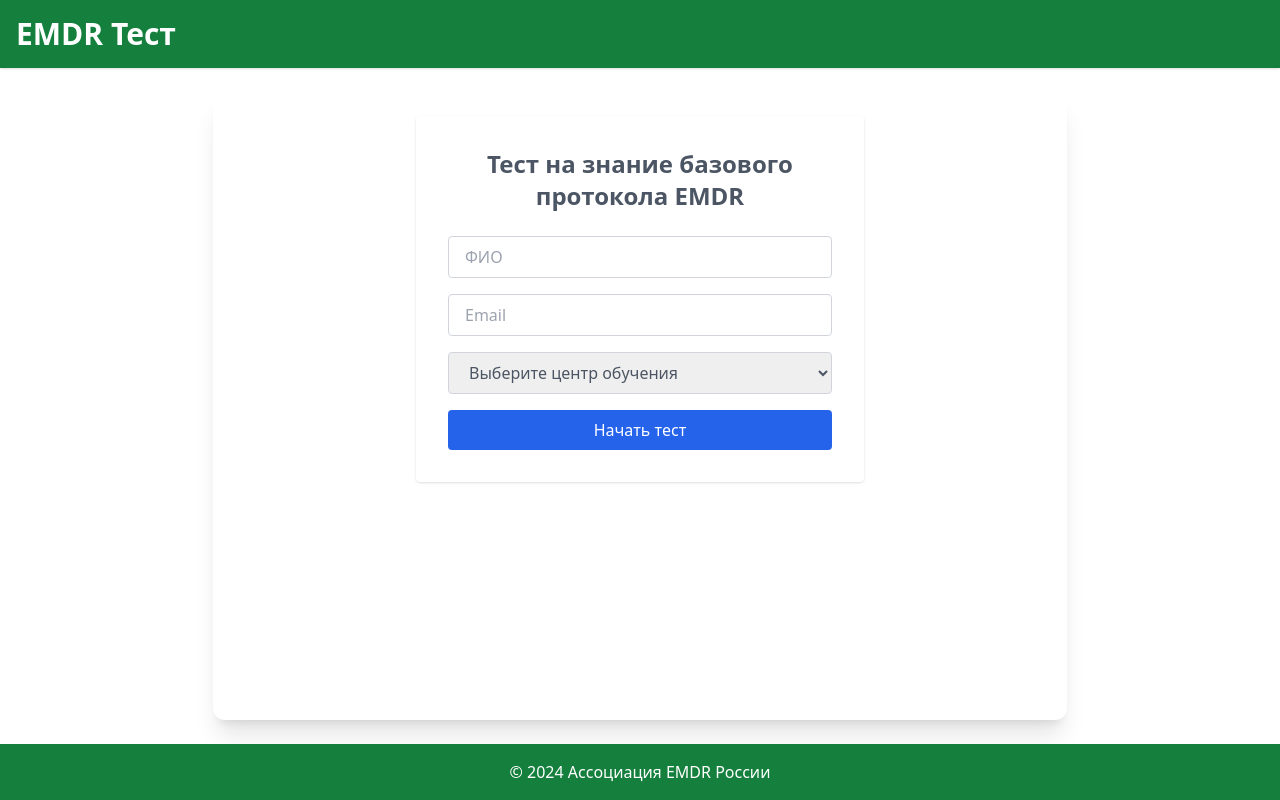
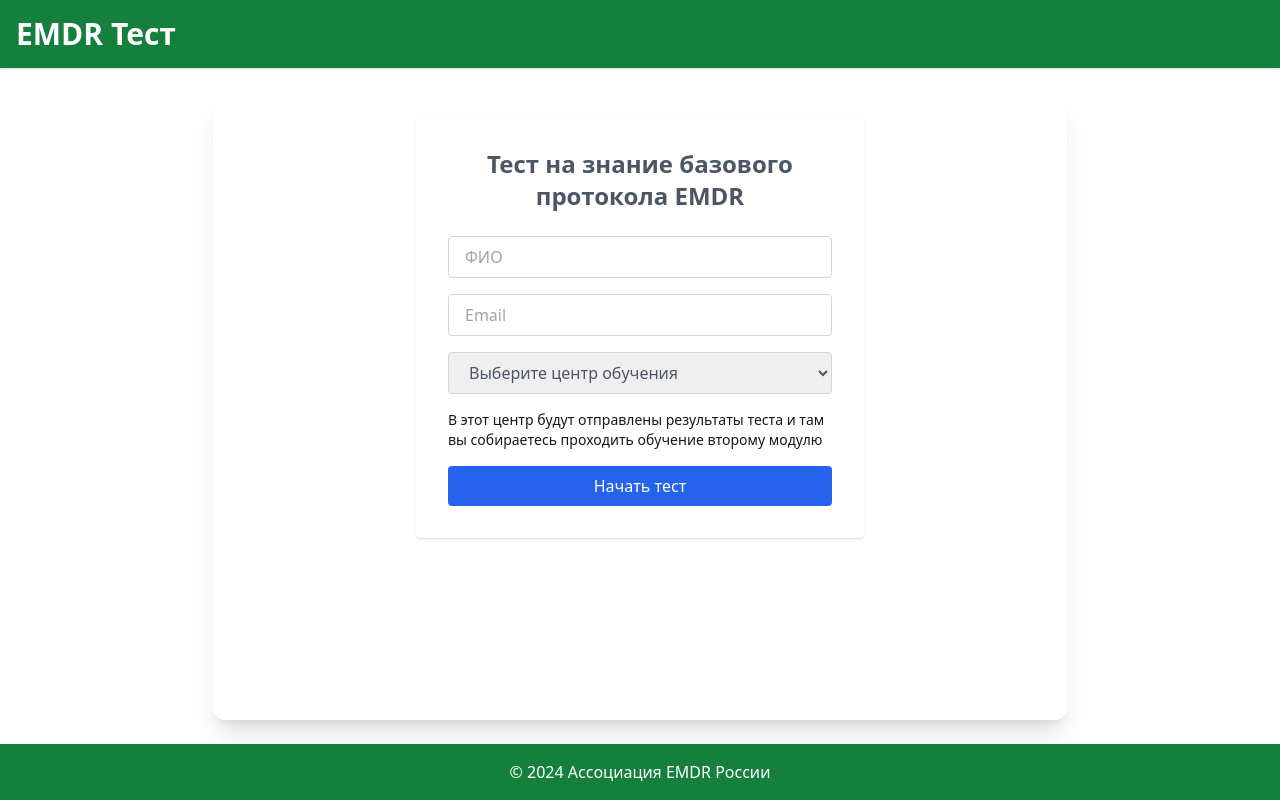
Before and after one commit to titovm/emdr-quiz, a Next.js app: page / in a window 1280 px wide. Built offline with nearby package versions, Linux system fonts and the light colour scheme.

Commit message:
small changes

```diff
--- a/pages/index.js
+++ b/pages/index.js
@@ -49,6 +49,7 @@ export default function Home() {
           />
 
           {/* Select Field for Centre */}
+
           <select
             required
             value={userData.centreId}
@@ -66,6 +67,7 @@ export default function Home() {
               </option>
             ))}
           </select>
+          <p className='text-sm'>В этот центр будут отправлены результаты теста и там вы собираетесь проходить обучение второму модулю</p>
 
           <button
             type="submit"
--- a/pages/result.js
+++ b/pages/result.js
@@ -151,7 +151,7 @@ export default function Result() {
               К сожалению, вы не прошли тест, попробуйте еще раз.
             </h2>
             <p className="text-lg">
-              Вы ответили правильно на: <strong>{correctAnswers}</strong> из {questions.length} вопросов.
+              Вы ответили правильно на: <strong>{correctAnswers}</strong> из {questions.length} вопросов, к сожалению этого не достаточно для допуска ко второму модулю.
             </p>
             <p className="text-lg mb-4">
               Страница перенаправится на главную через {countdown} секунд.
```
